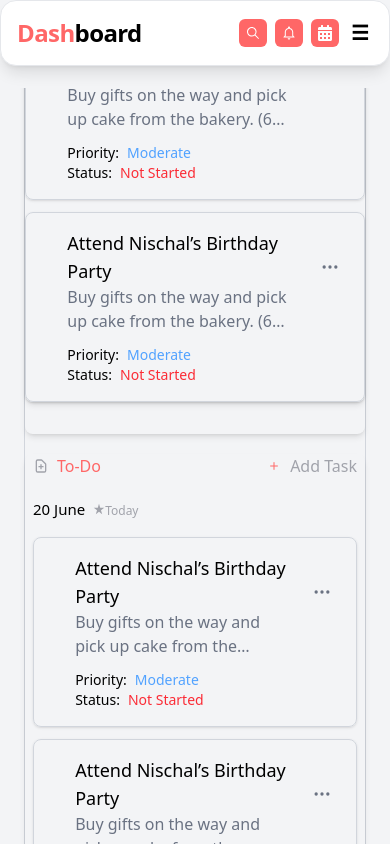
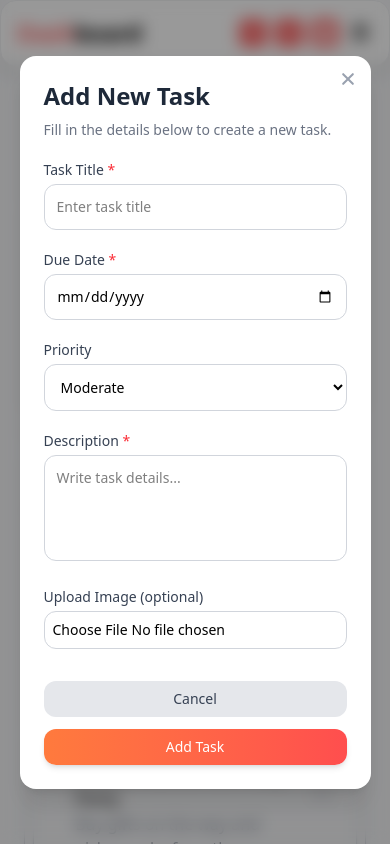
Before and after one commit to ar-pathak/To-do-List, a React (Vite) app: page / in a window 390 px wide. Both pictures are taken after a click on the element "Add Task". Built offline with nearby package versions, Linux system fonts and the light colour scheme.

Commit message:
feat(task): added responsive add new task popup with title, date, priority, description, and image upload

```diff
--- /dev/null
+++ b/src/components/Popups/AddTaskPopup.jsx
@@ -0,0 +1,154 @@
+import { useState } from "react";
+import { IoClose } from "react-icons/io5";
+
+const AddTaskPopup = ({ isOpen, onClose, onAddTask }) => {
+    const [task, setTask] = useState({
+        title: "",
+        date: "",
+        priority: "Moderate",
+        description: "",
+        image: null,
+    });
+
+    const handleChange = (e) => {
+        const { name, value, files } = e.target;
+        if (name === "image") {
+            setTask({ ...task, image: files[0] });
+        } else {
+            setTask({ ...task, [name]: value });
+        }
+    };
+
+    const handleSubmit = (e) => {
+        e.preventDefault();
+        if (!task.title || !task.date || !task.description) {
+            alert("Please fill all required fields!");
+            return;
+        }
+        onAddTask(task);
+        onClose();
+        setTask({ title: "", date: "", priority: "Moderate", description: "", image: null });
+    };
+
+    if (!isOpen) return null;
+
+    return (
+        <div className="fixed inset-0 bg-black/40 backdrop-blur-sm flex justify-center items-center z-50">
+            <div className="bg-white w-[90%] max-w-lg rounded-2xl shadow-xl p-6 sm:p-8 relative animate-fadeIn overflow-y-auto max-h-[90vh]">
+
+                {/* Close Button */}
+                <button
+                    onClick={onClose}
+                    className="absolute top-3 right-3 text-gray-400 hover:text-gray-600 transition"
+                >
+                    <IoClose size={22} />
+                </button>
+
+                {/* Title */}
+                <h2 className="text-2xl font-semibold text-gray-800 mb-2">
+                    Add New Task
+                </h2>
+                <p className="text-sm text-gray-500 mb-5">
+                    Fill in the details below to create a new task.
+                </p>
+
+                {/* Form */}
+                <form onSubmit={handleSubmit} className="flex flex-col gap-5">
+                    {/* Title */}
+                    <div>
+                        <label className="block text-sm font-medium text-gray-700 mb-1">
+                            Task Title <span className="text-red-500">*</span>
+                        </label>
+                        <input
+                            type="text"
+                            name="title"
+                            placeholder="Enter task title"
+                            value={task.title}
+                            onChange={handleChange}
+                            className="w-full border border-gray-300 rounded-xl p-3 text-sm focus:outline-none focus:ring-2 focus:ring-[#FF7A3D]"
+                        />
+                    </div>
+
+                    {/* Date */}
+                    <div>
+                        <label className="block text-sm font-medium text-gray-700 mb-1">
+                            Due Date <span className="text-red-500">*</span>
+                        </label>
+                        <input
+                            type="date"
+                            name="date"
+                            value={task.date}
+                            onChange={handleChange}
+                            className="w-full border border-gray-300 rounded-xl p-3 text-sm focus:outline-none focus:ring-2 focus:ring-[#FF7A3D]"
+                        />
+                    </div>
+
+                    {/* Priority */}
+                    <div>
+                        <label className="block text-sm font-medium text-gray-700 mb-1">
+                            Priority
+                        </label>
+                        <select
+                            name="priority"
+                            value={task.priority}
+                            onChange={handleChange}
+                            className="w-full border border-gray-300 rounded-xl p-3 text-sm focus:outline-none focus:ring-2 focus:ring-[#FF7A3D]"
+                        >
+                            <option value="Extreme">Extreme</option>
+                            <option value="Moderate">Moderate</option>
+                            <option value="Low">Low</option>
+                        </select>
+                    </div>
+
+                    {/* Description */}
+                    <div>
+                        <label className="block text-sm font-medium text-gray-700 mb-1">
+                            Description <span className="text-red-500">*</span>
+                        </label>
+                        <textarea
+                            name="description"
+                            placeholder="Write task details..."
+                            value={task.description}
+                            onChange={handleChange}
+                            rows={4}
+                            className="w-full border border-gray-300 rounded-xl p-3 text-sm focus:outline-none focus:ring-2 focus:ring-[#FF7A3D] resize-none"
+                        />
+                    </div>
+
+                    {/* Image Upload */}
+                    <div>
+                        <label className="block text-sm font-medium text-gray-700 mb-1">
+                            Upload Image (optional)
+                        </label>
+                        <input
+                            type="file"
+                            name="image"
+                            accept="image/*"
+                            onChange={handleChange}
+                            className="w-full border border-gray-300 rounded-xl p-2 text-sm cursor-pointer"
+                        />
+                    </div>
+
+                    {/* Buttons */}
+                    <div className="flex flex-col sm:flex-row justify-end gap-3 mt-3">
+                        <button
+                            type="button"
+                            onClick={onClose}
+                            className="py-2 px-5 bg-gray-200 text-gray-700 rounded-xl hover:bg-gray-300 transition text-sm sm:text-base"
+                        >
+                            Cancel
+                        </button>
+                        <button
+                            type="submit"
+                            className="py-2 px-5 bg-gradient-to-r from-[#FF7A3D] to-[#FF4E4E] text-white rounded-xl shadow-md hover:opacity-90 transition text-sm sm:text-base"
+                        >
+                            Add Task
+                        </button>
+                    </div>
+                </form>
+            </div>
+        </div>
+    );
+};
+
+export default AddTaskPopup;
--- a/src/components/pages/Dashboard.jsx
+++ b/src/components/pages/Dashboard.jsx
@@ -7,6 +7,8 @@ import { VscStarFull } from "react-icons/vsc";
 import StatusChart from "../utils/StatusChart";
 import { MdOutlineTask, MdOutlineTaskAlt } from "react-icons/md";
 import InviteMemberPopup from "../Popups/InviteMemberPopup";
+import AddTaskPopup from "../Popups/AddTaskPopup";
+
 
 const status = [
   { status: "Completed", percentage: 84 },
@@ -16,10 +18,17 @@ const status = [
 
 const Dashboard = () => {
   const [showInvite, setShowInvite] = useState(false);
+  const [showAddTask, setShowAddTask] = useState(false);
 
   const handleInviteSend = (data) => {
     console.log("Invite Sent:", data);
   };
+
+  const handleAddTask = (task) => {
+    console.log("New Task Added:", task);
+  };
+
+
   return (
     <div className="sm:m-5 md:mx-10 ">
       <div className="flex flex-wrap justify-between items-center">
@@ -50,7 +59,7 @@ const Dashboard = () => {
               <HiOutlineDocumentAdd className="text-[#A1A3AB]" />
               <span>To-Do</span>
             </div>
-            <div className="flex items-center gap-2 text-[#FF6767] font-medium cursor-pointer hover:underline">
+            <div onClick={() => setShowAddTask(true)} className="flex items-center gap-2 text-[#FF6767] font-medium cursor-pointer hover:underline">
               <IoIosAdd />
               <span className="text-[#A1A3AB]">Add Task</span>
             </div>
@@ -87,6 +96,11 @@ const Dashboard = () => {
             </div>
           </div>
         </div>
+        <AddTaskPopup
+          isOpen={showAddTask}
+          onClose={() => setShowAddTask(false)}
+          onAddTask={handleAddTask}
+        />
         <div className="shadow-md rounded-lg mb-5 sm:p-5 py-5 sm:mx-5">
           <div className="shadow-lg rounded-lg ">
             <div className="flex items-center mb-5 px-2"><MdOutlineTaskAlt className="text-[#FF6767]" /> <span className="text-[#A1A3AB] mx-2">Task Status</span></div>
```
